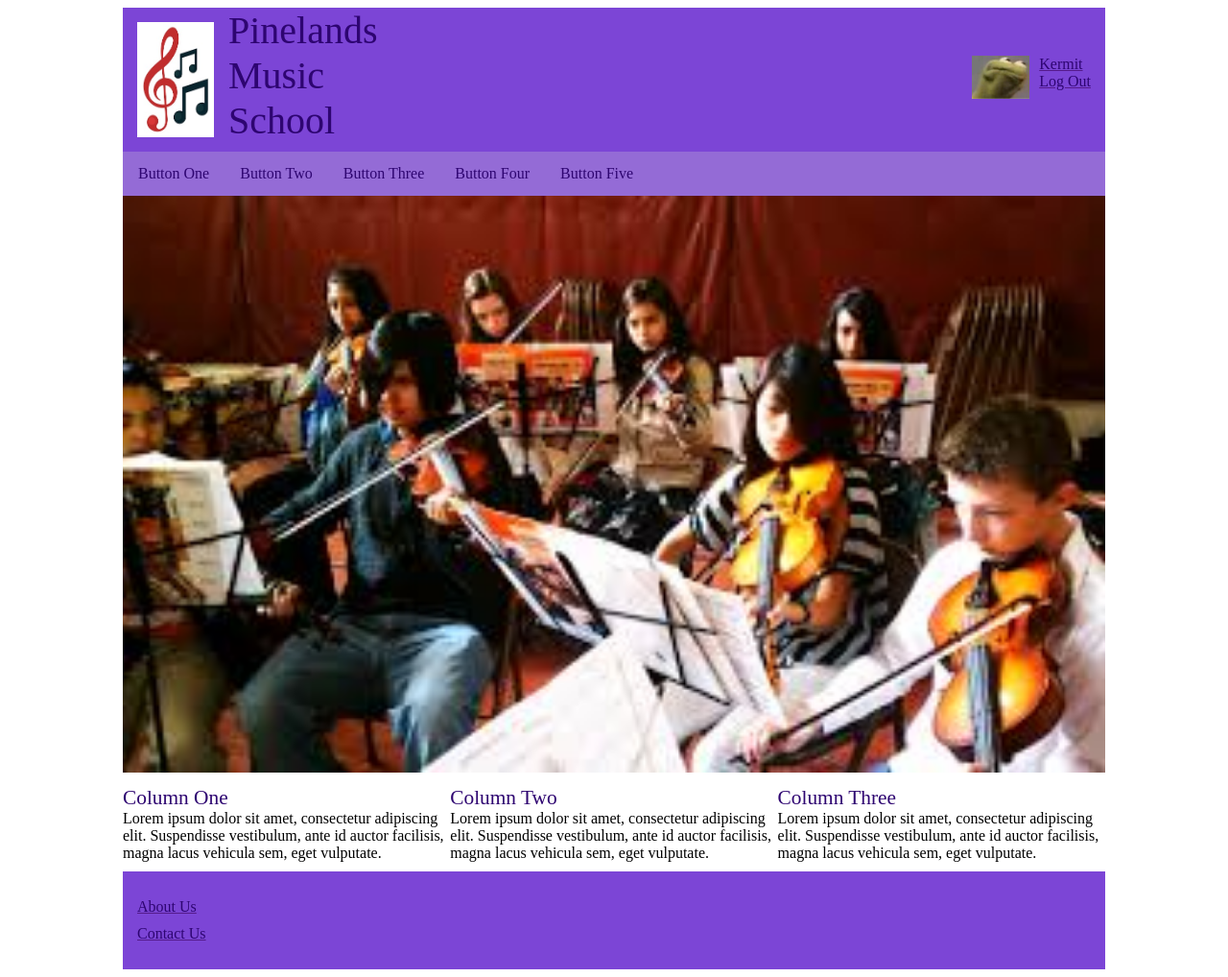
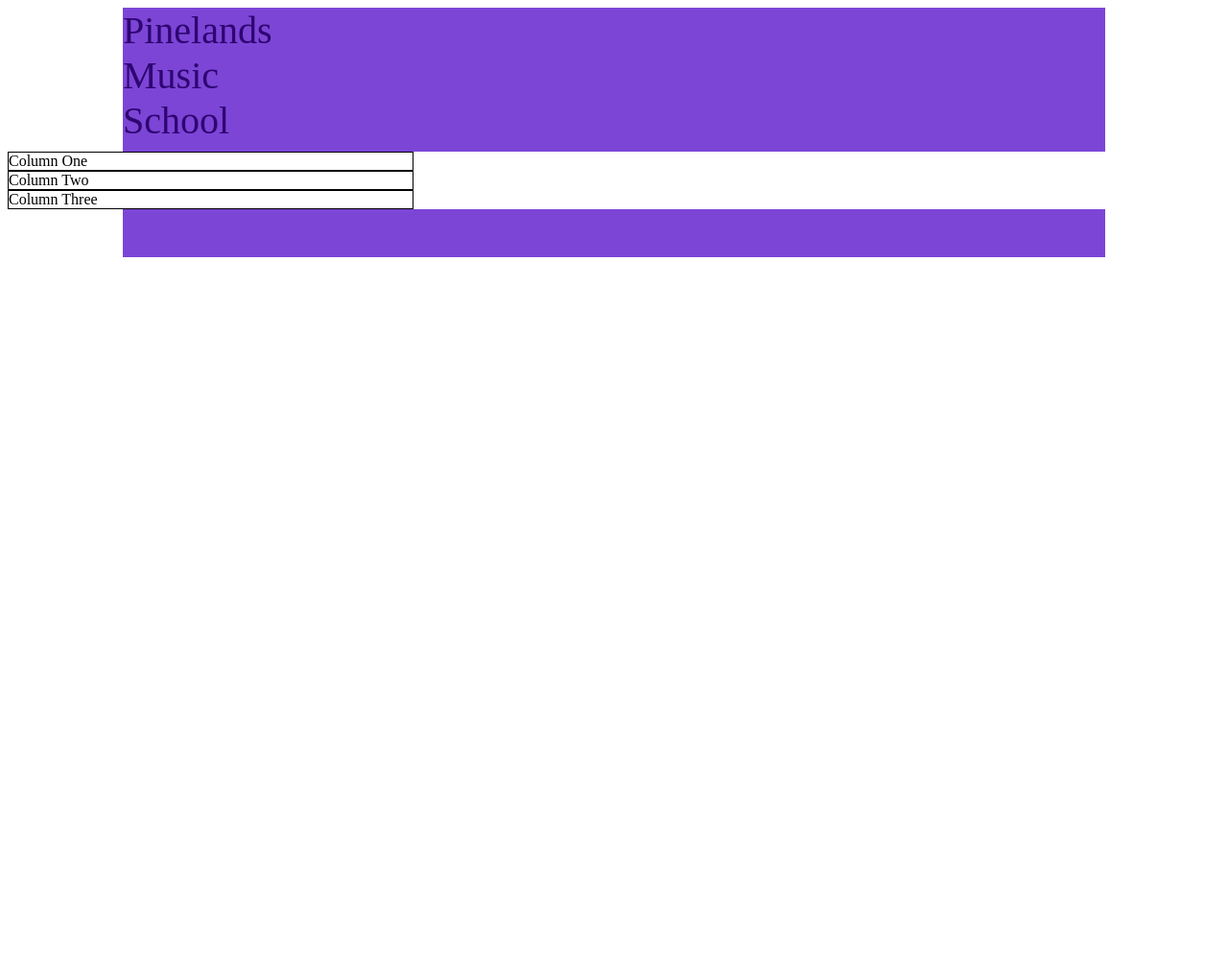
Before and after one commit to meganshen/IFB299, a Django app: page / in a window 1280 px wide. Shown: the whole page at 96% size. After the commit the page ends 268 px from the top, so only its background shows below. Run offline with Django 3.2, Linux system fonts and the light colour scheme.

Commit message:
Revert "Almost finished home page"
This reverts commit 3ee6f8a7474d19e937b0c78b00d681ee4a7db047.

```diff
--- a/PinelandsMusicSchool/home/static/home/style.css
+++ b/PinelandsMusicSchool/home/static/home/style.css
@@ -1,50 +1,3 @@
-.content_container {
-    width: 100%;
-    max-width: 1024px;
-    margin: auto;
-}
-
-.logo {
-    width: 80px;
-    height: 120px;
-    float: left;
-    margin-top: 15px;
-    margin-left: 15px;
-    margin-right: 15px;
-}
-
-.pinelands_title {
-    float: left;
-}
-
-div.account_login {
-    margin-top: 50px;
-    margin-right: 15px;
-    float: right;
-}
-
-div.account_login_text {
-    float: right;
-}
-
-p.login_text {
-    margin: auto;
-    margin-left: 10px;
-    color: #2E0571;
-}
-
-.profile_pic {
-    width: 60px;
-    height: auto;
-    margin: auto;
-    float: left;
-}
-
-.welcome_pic {
-    width: 100%;
-    height: auto;
-}
-
 div.header {
     height: 150px;
     width: 100%;
@@ -60,6 +13,7 @@ h.pinelands {
 }
 
 div.footer {
+	height: 50px;
 	background-color: #7C45D6;
 	margin: auto;
 	width: 100%;
@@ -67,53 +21,19 @@ div.footer {
 	float: bottom;
 }
 
-p.footer_text {
-	margin-top: 10px;
-	margin-bottom: 10px;
-	margin-left: 15px;
-    color: #2E0571;
-}
-
-h.section_header {
-    color: #2E0571;
-    font-size: 16pt;
-}
-
-/* https://www.w3schools.com/css/tryit.asp?filename=trycss_navbar_horizontal_black */
-.nav_bar {
-    list-style-type: none;
-    margin: 0;
-    padding: 0;
-    overflow: hidden;
-    background-color: #946BD6;
-}
-
-.nav_bar_button {
-    float: left;
-}
-
-.nav_bar_button_text {
-    display: block;
-    color: white;
-    text-align: center;
-    padding: 14px 16px;
-    text-decoration: none;
-    color: #2E0571;
-}
-
-.nav_bar_button_text:hover {
-    background-color: #FFFFFF;
-}
-
 /* https://www.w3schools.com/howto/howto_css_three_columns.asp */
 .column {
     width: 33.33%;
-	float: left;
-	margin-top: 10px;
-	margin-bottom: 10px;
+	border:1px solid black;
 }
 
 @media screen and (max-width: 600px) {
+    .column {
+        width: 50%;
+    }
+}
+
+@media screen and (max-width: 300px) {
     .column {
         width: 100%;
     }
--- a/PinelandsMusicSchool/home/templates/home/homepage.html
+++ b/PinelandsMusicSchool/home/templates/home/homepage.html
@@ -4,69 +4,22 @@
    {% load static %}
 
     <link rel="stylesheet" type="text/css" href="{% static 'home/style.css' %}" />
-    <meta http-equiv="cache-control" content="no-cache">
     <meta charset="UTF-8">
-    <title>Pinelands Music School</title>
+    <title>Title</title>
 </head>
 <body>
-    <div class="content_container">
-        <div class="header">
+    <div class="header">
+        <h class="pinelands">Pinelands<br>Music<br>School</h>
+    </div>
 
-            <a href=""><img src="../../../static/Pictures/Pinelands_Logo_Placeholder.jpg" alt="School logo" class="logo"></a>
+    <div class="row">
+        <div class="column">Column One</div>
+        <div class="column">Column Two</div>
+        <div class="column">Column Three</div>
+    </div>
 
-            <div class="pinelands_title">
-                <h class="pinelands">Pinelands<br>Music<br>School</h>
-            </div>
+    <div class="footer">
 
-            <div class="account_login">
-                <a href=""><img src="../../../static/Pictures/Student_Profile.jpg" alt="Students profile picture" class="profile_pic"></a>
-                <div class="account_login_text">
-                    <a href=""><p class="login_text">Kermit</p></a>
-                    <a href=""><p class="login_text">Log Out</p></a>
-                </div>
-            </div>
-
-        </div>
-
-        <ul class="nav_bar">
-            <li class="nav_bar_button"><a href="" class="nav_bar_button_text">Button One</a></li>
-
-            <li class="nav_bar_button"><a href="" class="nav_bar_button_text">Button Two</a></li>
-
-            <li class="nav_bar_button"><a href="" class="nav_bar_button_text">Button Three</a></li>
-
-            <li class="nav_bar_button"><a href="" class="nav_bar_button_text">Button Four</a></li>
-
-            <li class="nav_bar_button"><a href="" class="nav_bar_button_text">Button Five</a></li>
-        </ul>
-
-        <img src="../../../static/Pictures/Homepage_Picture_Placeholder.jpg" alt="Students learning" class="welcome_pic">
-
-        <div class="row">
-
-            <div class="column">
-                <h class="section_header">Column One</h><br>
-                Lorem ipsum dolor sit amet, consectetur adipiscing elit. Suspendisse vestibulum, ante id auctor facilisis, magna lacus vehicula sem, eget vulputate.
-            </div>
-
-            <div class="column">
-                <h class="section_header">Column Two</h><br>
-                Lorem ipsum dolor sit amet, consectetur adipiscing elit. Suspendisse vestibulum, ante id auctor facilisis, magna lacus vehicula sem, eget vulputate.
-            </div>
-
-            <div class="column">
-                <h class="section_header">Column Three</h><br>
-                Lorem ipsum dolor sit amet, consectetur adipiscing elit. Suspendisse vestibulum, ante id auctor facilisis, magna lacus vehicula sem, eget vulputate.
-            </div>
-
-        </div>
-
-        <div class="footer">
-            <br>
-            <a href=""><p class="footer_text">About Us</p></a>
-            <a href=""><p class="footer_text">Contact Us</p></a>
-            <br>
-        </div>
     </div>
 </body>
 </html>
```
Also changed, not shown: PinelandsMusicSchool/static/Pictures/Homepage_Picture_Placeholder.jpg (deleted), PinelandsMusicSchool/static/Pictures/Pinelands_Logo_Placeholder.jpg (deleted), PinelandsMusicSchool/static/Pictures/Pinelands_Logo_Placeholder.png (deleted), PinelandsMusicSchool/static/Pictures/Student_Profile.jpg (deleted).
